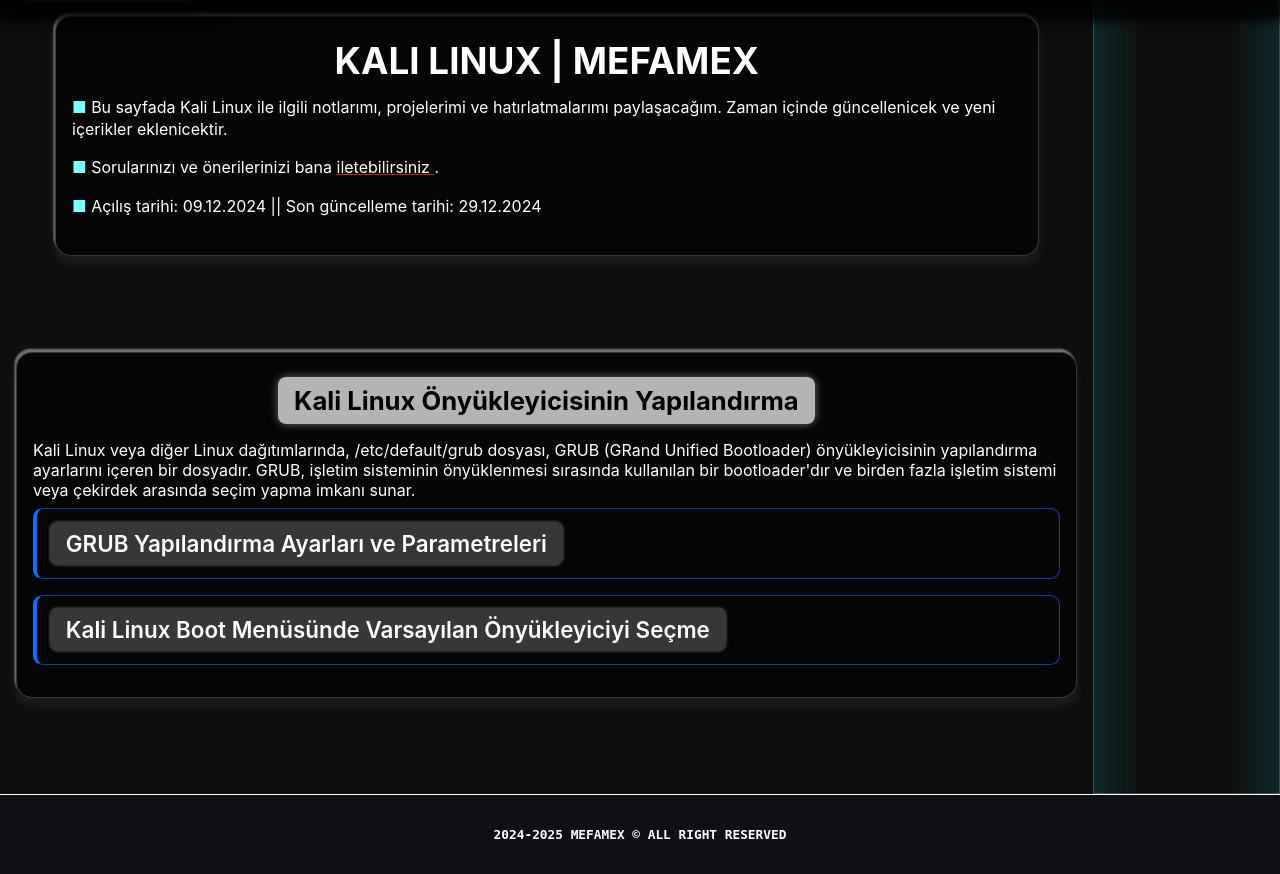
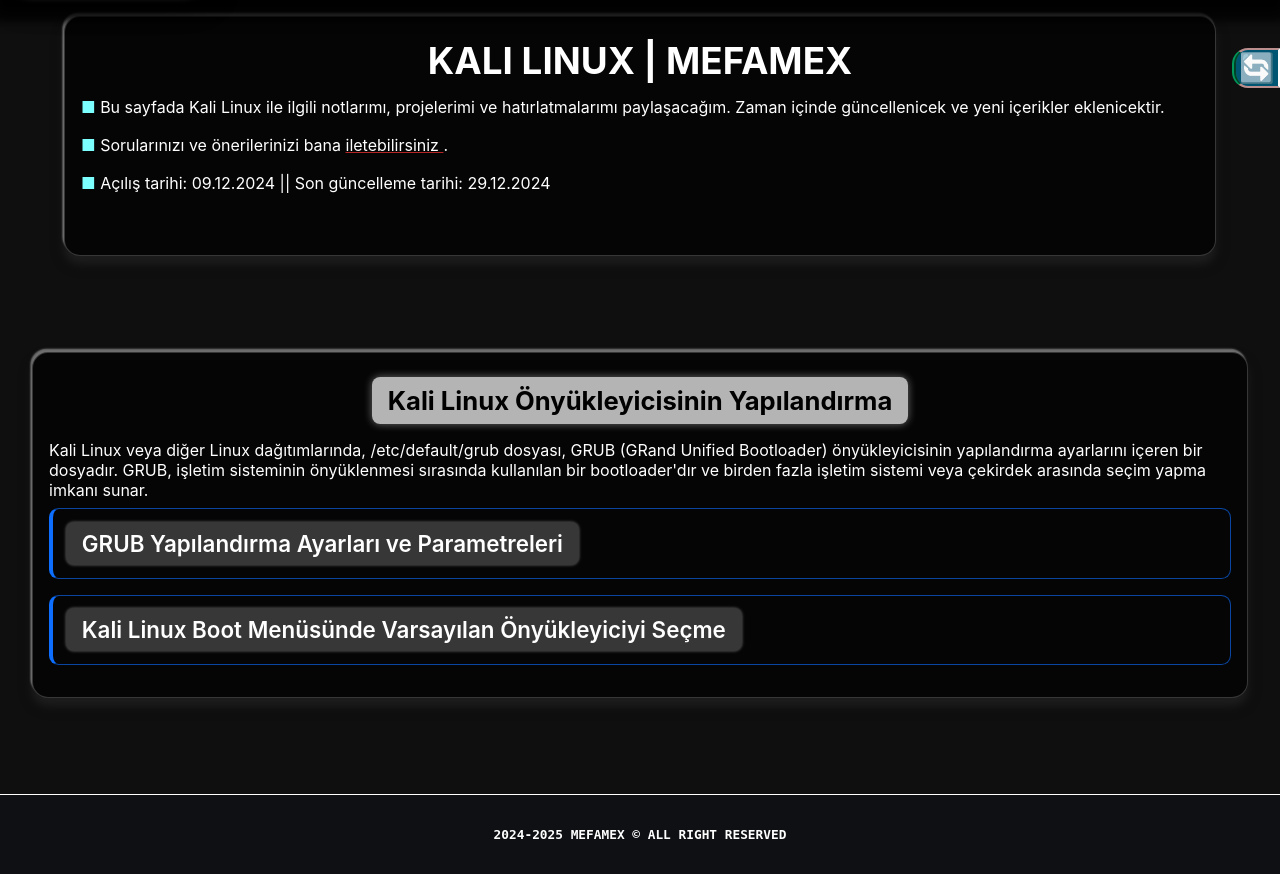
Before and after one commit to Mefamex/mfmx-1, a PHP site: page /projects/kali-linux/index.html in a window 1280 px wide. Shown: the part 80-954 px from the top of the page. Run offline with PHP 8.4, Linux system fonts and the light colour scheme; some libraries are stand-ins or nearby versions.

Commit message:
PROJECTS PAGE ASIDE | right button added

```diff
--- a/blog/yapay-zeka-insanin-yerini-alabilir-mi/index.html
+++ b/blog/yapay-zeka-insanin-yerini-alabilir-mi/index.html
@@ -135,14 +135,14 @@
         </main>
     </div>
     <script class="alternatively" src="../../src/components/importHeaderFooter.js" type="text/javascript" defer></script>
-    <script class="alternatively" src="../page_asides.js" type="text/javascript" defer></script>
+    <script class="alternatively" src="../page_aside.js" type="text/javascript" defer></script>
     <script>
         //  class="alternatively"
         // alternatif kaynaklar: { name: ["link"/"script",  last_used_index, altertatives... ] }
         const kaynaklar = {
             'importHeaderFooter.js': [0, "../../src/components/importHeaderFooter.js", "/src/components/importHeaderFooter.js"],
             'headerFooter.css': [0, "../../src/components/headerFooter.css", "/src/components/headerFooter.css"],
-            'page_asides.js': [0, "../page_asides.js", "/blog/page_asides.js"],
+            'page_aside.js': [0, "../page_aside.js", "/blog/page_aside.js"],
             'page_aside.css': [0, "../page_aside.css", "/blog/page_aside.css"],
         }
         // Alternatif kaynaklara domain ekleyerek kontrol et
--- a/blog/zaman-yonetimi/index.html
+++ b/blog/zaman-yonetimi/index.html
@@ -351,14 +351,14 @@
         </main>
     </div>
     <script class="alternatively" src="../../src/components/importHeaderFooter.js" type="text/javascript" defer></script>
-    <script class="alternatively" src="../page_asides.js" type="text/javascript" defer></script>
+    <script class="alternatively" src="../page_aside.js" type="text/javascript" defer></script>
     <script>
         //  class="alternatively"
         // alternatif kaynaklar: { name: ["link"/"script",  last_used_index, altertatives... ] }
         const kaynaklar = {
             'importHeaderFooter.js': [0, "../../src/components/importHeaderFooter.js", "/src/components/importHeaderFooter.js"],
             'headerFooter.css': [0, "../../src/components/headerFooter.css", "/src/components/headerFooter.css"],
-            'page_asides.js': [0, "../page_asides.js", "/blog/page_asides.js"],
+            'page_aside.js': [0, "../page_aside.js", "/blog/page_aside.js"],
             'page_aside.css': [0, "../page_aside.css", "/blog/page_aside.css"],
         }
         // Alternatif kaynaklara domain ekleyerek kontrol et
--- a/projects/dizin-listeleme/index.html
+++ b/projects/dizin-listeleme/index.html
@@ -378,14 +378,14 @@ if __name__ == "__main__":
         <aside id="aside" name="aside" role="complementary" aria-label="Yan içerik"></aside>
     </div>
     <script class="alternatively" src="../../src/components/importHeaderFooter.js" type="text/javascript" defer></script>
-    <script class="alternatively" src="../page_asides.js" type="text/javascript" defer></script>
+    <script class="alternatively" src="../page_aside.js" type="text/javascript" defer></script>
     <script>
         //  class="alternatively"
         // alternatif kaynaklar: { name: ["link"/"script",  last_used_index, altertatives... ] }
         const kaynaklar = {
             'importHeaderFooter.js': [0, "../../src/components/importHeaderFooter.js", "/src/components/importHeaderFooter.js"],
             'headerFooter.css': [0, "../../src/components/headerFooter.css", "/src/components/headerFooter.css"],
-            'page_asides.js': [0, "../page_asides.js", "/projects/page_asides.js"],
+            'page_aside.js': [0, "../page_aside.js", "/projects/page_aside.js"],
             'page_aside.css': [0, "../page_aside.css", "/projects/page_aside.css"],
         }
         // Alternatif kaynaklara domain ekleyerek kontrol et
--- a/projects/image-meta-dataset/index.html
+++ b/projects/image-meta-dataset/index.html
@@ -224,14 +224,14 @@ display_metadata(output_path)</code></pre>
         <aside id="aside" name="aside" role="complementary" aria-label="Yan içerik"></aside>
     </div>
     <script class="alternatively" src="../../src/components/importHeaderFooter.js" type="text/javascript" defer></script>
-    <script class="alternatively" src="../page_asides.js" type="text/javascript" defer></script>
+    <script class="alternatively" src="../page_aside.js" type="text/javascript" defer></script>
     <script>
         //  class="alternatively"
         // alternatif kaynaklar: { name: ["link"/"script",  last_used_index, altertatives... ] }
         const kaynaklar = {
             'importHeaderFooter.js': [0, "../../src/components/importHeaderFooter.js", "/src/components/importHeaderFooter.js"],
             'headerFooter.css': [0, "../../src/components/headerFooter.css", "/src/components/headerFooter.css"],
-            'page_asides.js': [0, "../page_asides.js", "/projects/page_asides.js"],
+            'page_aside.js': [0, "../page_aside.js", "/projects/page_aside.js"],
             'page_aside.css': [0, "../page_aside.css", "/projects/page_aside.css"],
         }
         // Alternatif kaynaklara domain ekleyerek kontrol et
--- a/projects/index.html
+++ b/projects/index.html
@@ -190,7 +190,7 @@
     <!---->
     <!---->
     <script class="alternatively" src="../src/components/importHeaderFooter.js" type="text/javascript" defer></script>
-    <script class="alternatively" src="page_asides.js" type="text/javascript" defer></script>
+    <script class="alternatively" src="page_aside.js" type="text/javascript" defer></script>
     <script class="alternatively" src="script.js" type="text/javascript" defer></script>
     <script>
         //  class="alternatively"
@@ -199,7 +199,7 @@
             'importHeaderFooter.js': [0, "../src/components/importHeaderFooter.js", "/src/components/importHeaderFooter.js"],
             'headerFooter.css': [0, "../../src/components/headerFooter.css", "/src/components/headerFooter.css"],
             'page_aside.css': [0, "./page_aside.css", "/projects/page_aside.css"],
-            'page_asides.js': [0, "./page_asides.js", "/projects/page_asides.js"],
+            'page_aside.js': [0, "./page_aside.js", "/projects/page_aside.js"],
             'style.css': [0, "./style.css", "/projects/style.css"],
             'script.js': [0, "./script.js", "/projects/script.js"]
         }
--- a/projects/kali-change-boot-background/index.html
+++ b/projects/kali-change-boot-background/index.html
@@ -308,14 +308,14 @@ reboot</code></pre>
     <!---->
     <!---->
     <script class="alternatively" src="../../src/components/importHeaderFooter.js" type="text/javascript" defer></script>
-    <script class="alternatively" src="../page_asides.js" type="text/javascript" defer></script>
+    <script class="alternatively" src="../page_aside.js" type="text/javascript" defer></script>
     <script>
         //  class="alternatively"
         // alternatif kaynaklar: { name: ["link"/"script",  last_used_index, altertatives... ] }
         const kaynaklar = {
             'importHeaderFooter.js': [0, "../../src/components/importHeaderFooter.js", "/src/components/importHeaderFooter.js"],
             'headerFooter.css': [0, "../../src/components/headerFooter.css", "/src/components/headerFooter.css"],
-            'page_asides.js': [0, "../page_asides.js", "/projects/page_asides.js"],
+            'page_aside.js': [0, "../page_aside.js", "/projects/page_aside.js"],
             'page_aside.css': [0, "../page_aside.css", "/projects/page_aside.css"],
         }
         // Alternatif kaynaklara domain ekleyerek kontrol et
--- a/projects/kali-linux/index.html
+++ b/projects/kali-linux/index.html
@@ -20,8 +20,8 @@
     <link rel="canonical" href="https://mefamex.com/projects/kali-linux/" />
     <!-- Stil Optimizasyonu -->
     <link rel="preload" href="../page_aside.css" as="style" />
-    <link rel="stylesheet" href="../page_aside.css" class="alternatively"  />
-    <link rel="preload" as="style" href="../../src/components/headerFooter.css" class="alternatively"  />
+    <link rel="stylesheet" href="../page_aside.css" class="alternatively" />
+    <link rel="preload" as="style" href="../../src/components/headerFooter.css" class="alternatively" />
     <!-- favicon set -->
     <link rel="icon" sizes="16x16" href="../../src/assets/images/mfmx/mfmx-16.png" type="image/png" />
     <link rel="icon" sizes="32x32" href="../../src/assets/images/mfmx/mfmx-32.png" type="image/png" />
@@ -182,24 +182,24 @@ update-grub
                 <!---->
             </section>
             <!---->
-    <!---->
+            <!---->
         </main>
         <!---->
-    <!---->
+        <!---->
         <aside id="aside" name="aside" role="complementary" aria-label="Yan içerik"></aside>
     </div>
     <!---->
     <!---->
     <!---->
-    <script  class="alternatively" src="../../src/components/importHeaderFooter.js" type="text/javascript" defer></script>
-    <script  class="alternatively" src="../page_asides.js" type="text/javascript" defer></script>
+    <script class="alternatively" src="../../src/components/importHeaderFooter.js" type="text/javascript" defer></script>
+    <script class="alternatively" src="../page_aside.js" type="text/javascript" defer></script>
     <script>
         //  class="alternatively"
         // alternatif kaynaklar: { name: ["link"/"script",  last_used_index, altertatives... ] }
         const kaynaklar = {
             'importHeaderFooter.js': [0, "../../src/components/importHeaderFooter.js", "/src/components/importHeaderFooter.js"],
             'headerFooter.css': [0, "../../src/components/headerFooter.css", "/src/components/headerFooter.css"],
-            'page_asides.js': [0, "../page_asides.js", "/projects/page_asides.js"],
+            'page_aside.js': [0, "../page_aside.js", "/projects/page_aside.js"],
             'page_aside.css': [0, "../page_aside.css", "/projects/page_aside.css"],
         }
         // Alternatif kaynaklara domain ekleyerek kontrol et
--- a/projects/page_aside.css
+++ b/projects/page_aside.css
@@ -128,18 +128,105 @@ body {
     }
 }
 
+/*
+*
+*
+*
+*/
+#aside-show-button {
+    display: none;
+    /* change with js to : flex */
+    background-color: rgb(0, 85, 114);
+    cursor: pointer;
+    top: 8rem;
+    right: 0;
+    position: absolute;
+    height: 2.5rem;
+    width: 1.8rem;
+    align-content: center;
+    flex-wrap: wrap;
+    justify-content: center;
+    align-items: center;
+    font-size: 1.8rem;
+    line-height: 1;
+    padding: 1rem 1.3rem;
+    border-radius: 1rem 0 0 1rem;
+    border-width: 0.1em;
+    border-style: double;
+    border-color: rosybrown;
+    border-left: 0.15em ridge #00965a;
+    border-right-color: white;
+    will-change: transform, opacity, background-color;
+    -webkit-backface-visibility: hidden;
+    backface-visibility: hidden;
+    transform: translateZ(0);
+    transition: background-color 0.2s ease, transform 0.2s ease;
+
+
+    &:hover {
+        background-color: rgb(0, 160, 209);
+        transform: translateX(-0.2rem);
+    }
+
+    &:active {
+        transform: translateX(-0.1rem) scale(0.95);
+    }
+
+    &.closed-aside {
+        display: flex !important;
+        -webkit-animation: slide-in-right 0.3s ease-out forwards;
+        animation: slide-in-right 0.3s ease-out forwards;
+    }
+
+    @media (hover: hover) {
+        &:hover {
+            transform: translateX(-0.3rem);
+        }
+    }
+}
+
+
 #main_container aside {
     font-size: 0.9rem;
     font-family: system-ui, -apple-system;
     flex-grow: 1;
-    display: flex;
+    display: none;
+    /* change with js to : flex */
     flex-direction: column;
     width: 13em;
     height: auto;
     box-sizing: border-box;
+    will-change: width, display;
     padding: 1rem 0.3rem 0 0.3rem;
     border: 0.1rem solid rgba(255, 255, 255, 0.2);
     background-image: linear-gradient(to right, rgba(0, 255, 255, 0.1), rgba(0, 0, 0, 0), rgba(0, 0, 0, 0), rgba(0, 0, 0, 0), rgba(0, 255, 255, 0.1));
+
+    -webkit-backface-visibility: hidden;
+    backface-visibility: hidden;
+    transform: translateZ(0);
+    will-change: width, opacity, visibility;
+
+    &.closed-aside {
+        -webkit-animation: width-down-13-0 0.2s ease-out forwards;
+        animation: width-down-13-0 0.2s ease-out forwards;
+    }
+
+    &:not(.closed-aside) {
+        -webkit-animation: width-up-0-13 0.2s ease-out forwards;
+        animation: width-up-0-13 0.2s ease-out forwards;
+    }
+
+    h2 {
+        font-size: 1.5em;
+        text-align: center;
+        margin-block: 0.5em;
+        padding-inline: 0.3em;
+        cursor: pointer;
+        -webkit-user-select: none;
+        -moz-user-select: none;
+        -ms-user-select: none;
+        user-select: none;
+    }
 
     ul {
         padding-left: 0;
@@ -171,32 +258,123 @@ body {
         }
     }
 
-    h2 {
-        text-align: center;
-        margin-block: 0.5em;
-        padding-inline: 0.3em;
+}
+
+@keyframes slide-in-right {
+    0% {
+        transform: translateX(100%) scale(0.8);
+        opacity: 0;
+    }
+
+    100% {
+        transform: translateX(0) scale(1);
+        opacity: 1;
     }
 }
 
-@keyframes width-up-10-20 {
+@-webkit-keyframes slide-in-right {
     0% {
-        width: 10rem;
+        -webkit-transform: translateX(100%) scale(0.8);
+        opacity: 0;
     }
 
     100% {
-        width: 15rem;
+        -webkit-transform: translateX(0) scale(1);
+        opacity: 1;
     }
 }
 
-@keyframes width-down-20-10 {
+
+@keyframes width-down-13-0 {
     0% {
-        width: 15rem;
+        width: 13em;
+        opacity: 1;
+        visibility: visible;
+    }
+
+    99% {
+        width: 0;
+        opacity: 0;
+        visibility: visible;
     }
 
     100% {
-        width: 10rem;
+        width: 0;
+        opacity: 0;
+        visibility: hidden;
+        display: none;
     }
 }
+
+@keyframes width-up-0-13 {
+    0% {
+        width: 0;
+        opacity: 0;
+        visibility: visible;
+        display: flex;
+    }
+
+    1% {
+        width: 0;
+        opacity: 0;
+        visibility: visible;
+    }
+
+    100% {
+        width: 13em;
+        opacity: 1;
+        visibility: visible;
+    }
+}
+
+@-webkit-keyframes width-down-13-0 {
+    0% {
+        width: 13em;
+        opacity: 1;
+        visibility: visible;
+    }
+
+    99% {
+        width: 0;
+        opacity: 0;
+        visibility: visible;
+    }
+
+    100% {
+        width: 0;
+        opacity: 0;
+        visibility: hidden;
+        display: none;
+    }
+}
+
+@-webkit-keyframes width-up-0-13 {
+    0% {
+        width: 0;
+        opacity: 0;
+        visibility: visible;
+        display: flex;
+    }
+
+    1% {
+        width: 0;
+        opacity: 0;
+        visibility: visible;
+    }
+
+    100% {
+        width: 13em;
+        opacity: 1;
+        visibility: visible;
+    }
+}
+
+/*
+*
+*
+*
+*/
+
 
 @media only screen and (max-width: 600px) {
     body {
@@ -289,7 +467,7 @@ section.compacts {
     margin-block: 3em !important;
 
     &>div {
-        max-width: min(100%, -webkit-fill-available, 95vw);
+        max-width: min(100%, 95vw);
         flex: 1 1 30em;
         display: flex;
         flex-direction: column;
--- a/projects/python-to-exe/index.html
+++ b/projects/python-to-exe/index.html
@@ -205,14 +205,14 @@
         <aside id="aside" name="aside" role="complementary" aria-label="Yan içerik"> </aside>
     </div>
     <script class="alternatively" src="../../src/components/importHeaderFooter.js" type="text/javascript" defer>  </script>
-    <script class="alternatively" src="../page_asides.js" type="text/javascript" defer>  </script>
+    <script class="alternatively" src="../page_aside.js" type="text/javascript" defer>  </script>
     <script>
         //  class="alternatively"
         // alternatif kaynaklar: { name: ["link"/"script",  last_used_index, altertatives... ] }
         const kaynaklar = {
             'importHeaderFooter.js': [0, "../../src/components/importHeaderFooter.js", "/src/components/importHeaderFooter.js"],
             'headerFooter.css': [0, "../../src/components/headerFooter.css", "/src/components/headerFooter.css"],
-            'page_asides.js': [0, "../page_asides.js", "/projects/page_asides.js"],
+            'page_aside.js': [0, "../page_aside.js", "/projects/page_aside.js"],
             'page_aside.css': [0, "../page_aside.css", "/projects/page_aside.css"],
         }
         // Alternatif kaynaklara domain ekleyerek kontrol et
--- a/src/components/headerFooter.css
+++ b/src/components/headerFooter.css
@@ -61,32 +61,33 @@ footer {
 
 
 ::-webkit-scrollbar {
-    width: 0.8vw;
-    /*calc(0.5vw + 6px); width of the scrollbar */
-    height: 12px;
-    /* height of the scrollbar */
-    background-color: #00000067;
-    /* dark gray background color */
-    border-radius: 10px;
-    /* rounded corners for the scrollbar */
+    /* for vertical scrollbars :*/
+    width: calc(0.4rem + 0.4vw);
+    /* for horizontal scrollbars : */
+    height: calc(0.4rem + 0.4vh);
+    background-color: inherit;
 }
 
 ::-webkit-scrollbar-thumb {
     background-color: #b8b8b8;
-    /* dark gray thumb color */
+    height: 10em;
     border-radius: 12px;
-    /* rounded corners for the thumb */
-    border: 1px solid #ff0000;
-    /* dark gray border around the thumb */
+    cursor: grab;
+    transition: all 0.5s ease-in-out;
+    border: 1px solid rgba(0, 200, 255, 0.5);
+}
+
+::-webkit-scrollbar-thumb:active {
+    background-color: #ffffff;
+    cursor: grabbing;
+    border-width: 2px;
+    border-color: red;
 }
 
 ::-webkit-scrollbar-track {
-    background-color: #1d1d1d;
-    /* dark gray track color */
-    border-radius: 1px;
-    /* rounded corners for the track */
-    box-shadow: inset 0 0 0.3rem rgba(255, 255, 255, 0.9);
-    /* subtle shadow effect */
+    background-color: #00000015;
+    box-shadow: inset 0 0 1px rgba(255, 255, 255, 0.5);
+    border: 1px solid rgba(255, 255, 255, 0.5);
 }
 
 ::-webkit-scrollbar-button {
```
Also changed, not shown: blog/page_aside.js (added, +76 -0 lines), blog/yazilim-gelistirme-kaynaklari/index.html (+5 -5 lines), projects/html-css-book/index.html (+6 -6 lines), projects/page_aside.js (added, +90 -0 lines).
